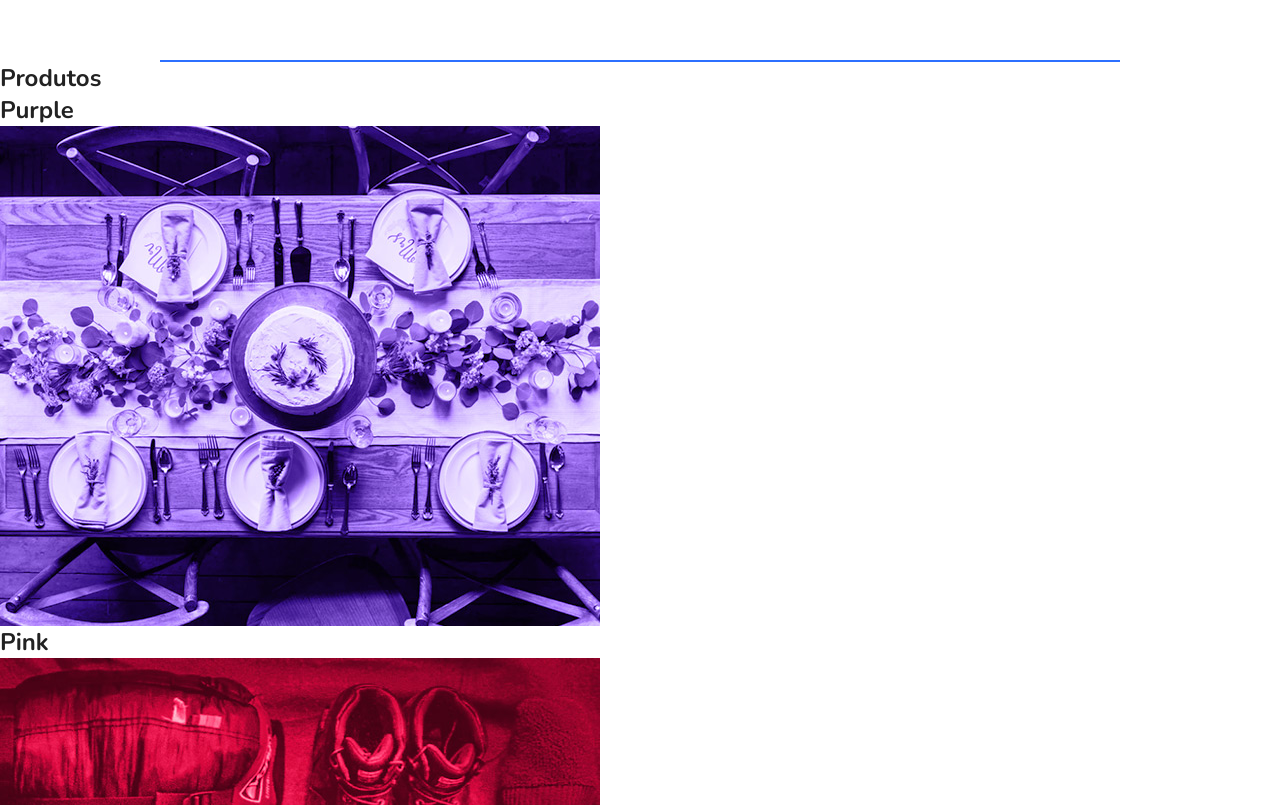
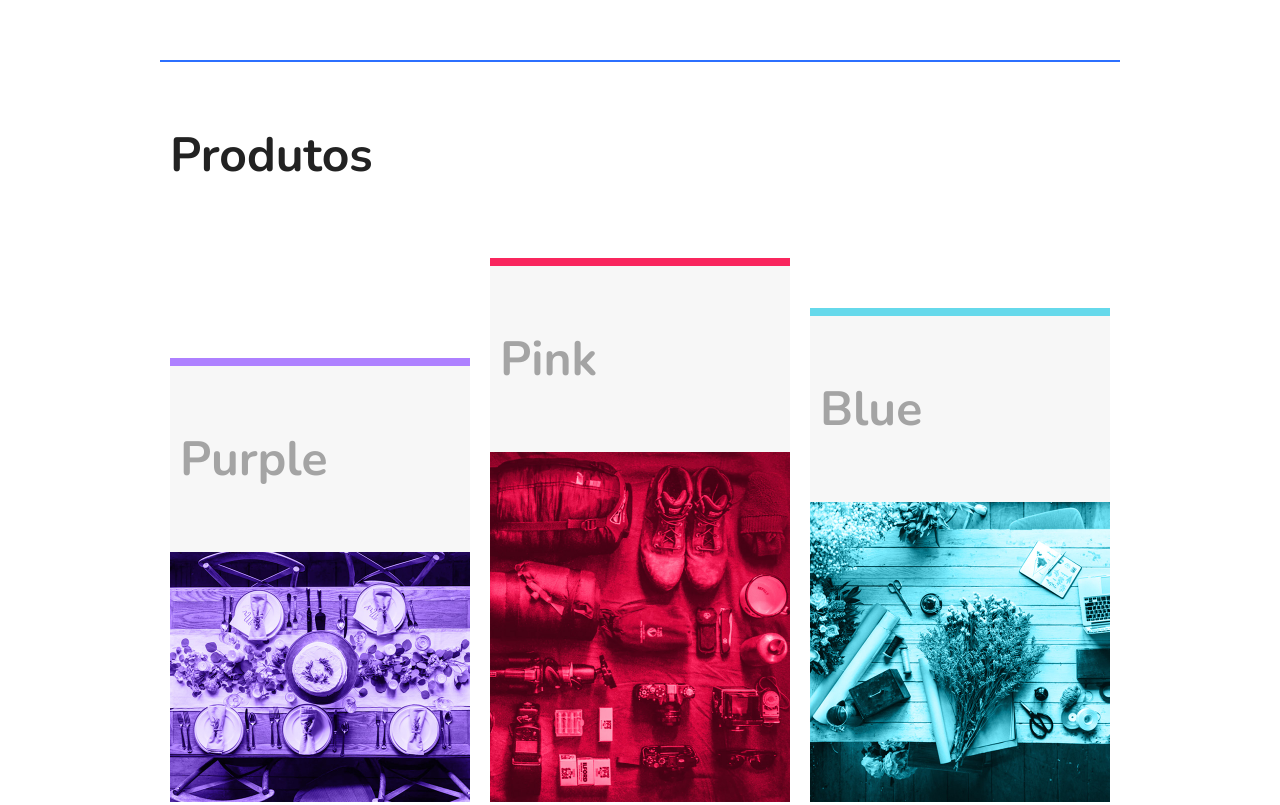
Before and after one commit to jhowzs/FlexBlog, a plain HTML site: page index.html in a window 1280 px wide. Shown: the part 959-1764 px from the top of the page. Drawn offline with nearby package versions, Linux system fonts and the light colour scheme.

Commit message:
:lipstick: feat: Estilizaçao CSS de Produtos

```diff
--- a/style.css
+++ b/style.css
@@ -125,3 +125,45 @@ img {
   flex: 1 1 160px;
   margin: 0 10px;
 }
+
+/* Products */
+
+.products {
+  max-width: 960px;
+  margin: 60px auto;
+}
+
+.products h1 {
+  font-size: 3rem;
+  margin: 0 10px 60px 10px;
+}
+
+.products-container {
+  display: flex;
+  flex-wrap: wrap;
+  align-items: flex-end;
+}
+
+.products-item {
+  flex: 1 1 175px;
+  margin: 10px;
+}
+
+.products-item h2 {
+  font-size: 3rem;
+  color: #a4a4a4;
+  background: #f7f7f7;
+  padding: 60px 10px;
+}
+
+.purple {
+  border-top: 8px solid #ae81ff;
+}
+
+.pink {
+  border-top: 8px solid #f9265e;
+}
+
+.blue {
+  border-top: 8px solid #66d9eb;
+}
```
